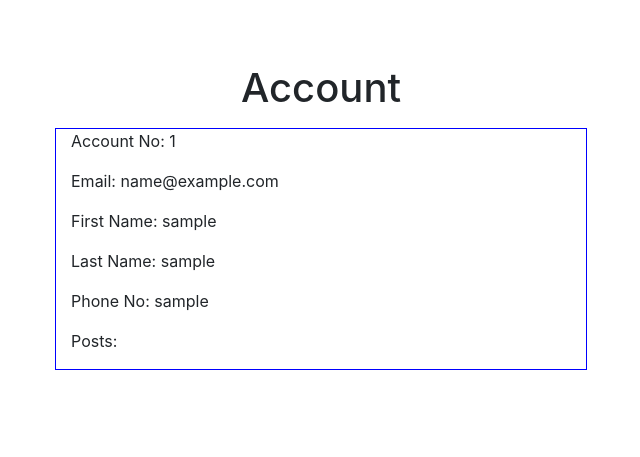
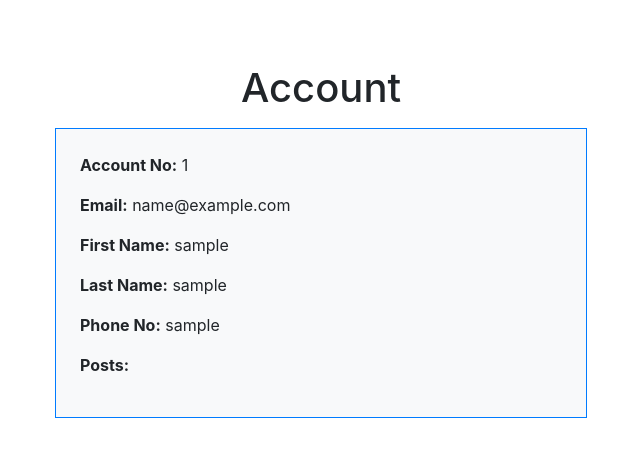
Before and after one commit to k1k12/2031_CW1, a Flask app: page /account in a window 1280 px wide. Shown: the part 72-529 px from the top of the page, without its empty margins (319-959 px from the left). Run offline with Flask 3, Linux system fonts and the light colour scheme; the visitor is signed in with stand-in values (Sample User, id 1); data that the repository does not hold is empty; some libraries are stand-ins or nearby versions.

Commit message:
Complete pt 22, remaining commits

```diff
--- a/accounts/forms.py
+++ b/accounts/forms.py
@@ -40,7 +40,7 @@ class RegistrationForm(FlaskForm):
         Regexp('(?=.*\d)', message='Password must contain a digit.'),
         Regexp('(?=.*\W)', message='Password must contain a special character.')])
     confirm_password = PasswordField('Confirm Password',validators=[DataRequired(), EqualTo('password', message='Both password fields must be equal!')])
-    submit = SubmitField('submit')
+    submit = SubmitField('Submit')
 
 # Login Form class / part 7
 class LoginForm(FlaskForm):
@@ -51,4 +51,4 @@ class LoginForm(FlaskForm):
     mfa_pin = StringField('MFA Code',validators=[DataRequired()])
     # reCAPTCHA / part 8
     recaptcha = RecaptchaField()
-    submit = SubmitField('submit')
+    submit = SubmitField('Submit')
--- a/accounts/views.py
+++ b/accounts/views.py
@@ -29,7 +29,7 @@ def registration():
         if User.query.filter_by(email=form.email.data).first():
             # TO DO: Add link to login page (in msg in html or markup)
             flash('An account with this email already exists.', category='danger')
-            return render_template('accounts/login.html', form=form)
+            return redirect(url_for('accounts.login'))
 
         # Hash password
         password_hash = ph.hash(form.password.data)
--- a/app.py
+++ b/app.py
@@ -46,4 +46,4 @@ def attack_handler():
 
 # Main method
 if __name__ == '__main__':
-    app.run(ssl_context='adhoc')
+    app.run(ssl_context=('cert.pem', 'key.pem'))
--- a/config.py
+++ b/config.py
@@ -22,6 +22,7 @@ from flask_sqlalchemy import SQLAlchemy
 from flask_migrate import Migrate
 from flask_qrcode import QRcode
 from flask_login import LoginManager, UserMixin, current_user
+from flask_talisman import Talisman
 
 # Read values from env file
 load_dotenv()
@@ -93,6 +94,11 @@ conditions = {
     'sql injection': re.compile("Union|Select|Insert|Drop|Alter|;|`|'", re.IGNORECASE),
               'xss': re.compile("<script>|<iframe>|%3Cscript%3E|%3Ciframe%3E", re.IGNORECASE),
               'path traversal': re.compile("\.\.\/|\.\.|%2e%2e%2f|%2e%2e\/|\.\.%2f", re.IGNORECASE) }
+
+# Custom CSP
+csp = {'xyz-src': '\'self\'', 'script-src': ['https://www.google.com/recaptcha/', 'https://www.gstatic.com/recaptcha/'], 'frame-src': ['https://www.google.com/recaptcha/', 'https://recaptcha.google.com/recaptcha/']}
+# Set up talisman for security headers
+talisman = Talisman(app, content_security_policy=csp)
 
 # Create database object
 db = SQLAlchemy(app, metadata=metadata)
--- a/templates/accounts/account.html
+++ b/templates/accounts/account.html
@@ -10,6 +10,8 @@
         <div class="p-2 row">
                 <div class="col-3"></div>
                 <div class="col-6">
+                        <div class="p-2 bg-light border border-primary">
+                                <div style="text-align: left">
 
                                         <!-- Handle and render flash images -->
                                         <div>
@@ -29,26 +31,28 @@
 
                                         <!-- If current user not none (anon) -->
                                         {% if user.is_authenticated %}
-                        <div class="container-fluid", style="border: 1px solid rgb(0, 0, 255)">
-                                <p style="text-align: left"> Account No: {{ user.id }} </p>
-                                <p style="text-align: left"> Email: {{ user.email }} </p>
-                                <p style="text-align: left"> First Name: {{ user.firstname }} </p>
-                                <p style="text-align: left"> Last Name: {{ user.lastname }} </p>
-                                <p style="text-align: left"> Phone No: {{ user.phone }} </p>
+
+                                                <ol class="mx-2 my-2 p-2">
+
+                                                        <p style="text-align: left"> <b>Account No:</b> {{ user.id }} </p>
+                                                        <p style="text-align: left"> <b>Email:</b> {{ user.email }} </p>
+                                                        <p style="text-align: left"> <b>First Name:</b> {{ user.firstname }} </p>
+                                                        <p style="text-align: left"> <b>Last Name:</b> {{ user.lastname }} </p>
+                                                        <p style="text-align: left"> <b>Phone No:</b> {{ user.phone }} </p>
 
                                                         <!-- Only show posts if end user -->
                                                         {% if user.is_authenticated and user.role == 'end_user' %}
-                                <p style="text-align: left"> Posts: </p>
+                                                        <p style="text-align: left"> <b>Posts:</b> </p>
 
                                                         <!-- Render posts -->
-
+                                                        <div style="text-align:left">
                                                         {% for post in user.posts %}
                                                         <div class="card border border-dark">
                                                                 <!-- Each post rendered by; presentation, title, d+t, author, body -->
                                                                 <div class="card-header bg-dark text-white border border-dark">
                                                                 <h4>{{ post.title }}</h4>
                                                                 <small>{{ post.created.strftime('%H:%M:%S %d-%m-%Y') }}</small>
-                                            <small><br></br>{{ post.user.firstname }} {{ post.user.lastname }}</small>
+                                                                <small><br/>{{ post.user.firstname }} {{ post.user.lastname }}</small>
                                                                 </div>
                                                                 <div class="card-body">{{ post.body }}</div>
 
@@ -60,15 +64,15 @@
                                                                 </div>
 
                                                         </div>
-
-                                <br>
+                                                        <br/>
                                                         {% endfor %}
                                                         {% endif %}
+                                                </ol>
 
-                        </div>
                                         {% endif %}
                                 </div>
-
+                        </div>
+                </div>
                 <div class="col-3"></div>
         </div>
 
--- a/templates/accounts/login.html
+++ b/templates/accounts/login.html
@@ -47,7 +47,7 @@
                             {{ form.password(class="form-control") }}
                         </div>
 
-                                        <!-- Render password input field and label-->
+                        <!-- Render mfa pin input field and label-->
                         <div class="form-group">
                             {{ form.mfa_pin.label}}<span style="color: red">*</span>
                             {{ form.mfa_pin(class="form-control") }}
--- a/templates/base.html
+++ b/templates/base.html
@@ -14,22 +14,6 @@
     .table {
         margin-left: auto;
         margin-right: auto;
-    }
-
-    .box {
-        width: 500px;
-        height: 100px;
-        border: 1px solid rgb(151, 151, 151);
-        padding: 35px;
-        margin: 10px;
-    }
-
-    .blue-box {
-        width: 500px;
-        height: 400;
-        border: 1px solid rgb(0, 0, 255);
-        padding: 20px;
-        margin: 10px;
     }
 
 </style>
@@ -73,7 +57,7 @@
 
         {% if current_user.is_authenticated and current_user.role == 'db_admin' %}
         <!-- Menu link db -->
-        <a class="nav-item nav-link" href="http://127.0.0.1:5000/admin">DB Admin</a>
+        <a class="nav-item nav-link" href="https://127.0.0.1:5000/admin">DB Admin</a>
         {% endif %}
 
         {% if current_user.is_authenticated %}
--- a/templates/posts/posts.html
+++ b/templates/posts/posts.html
@@ -1,8 +1,6 @@
 {% extends 'base.html' %}
 
 {% block content %}
-
-        <p> Sofia French ('230057999')</p>
 
         <!-- CSS styling and layout -->
         <div class="container">
```
Also changed, not shown: requirements.txt (+3 -13 lines), templates/accounts/mfa.html (+19 -17 lines), 2 other files. Lines whose indentation alone changed are shown as unchanged.
